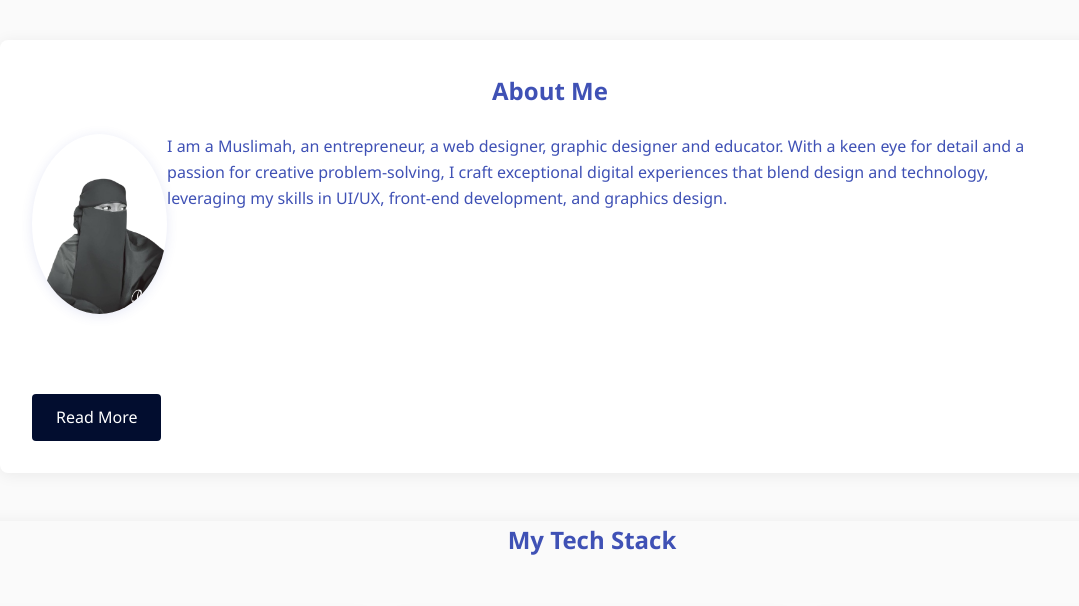
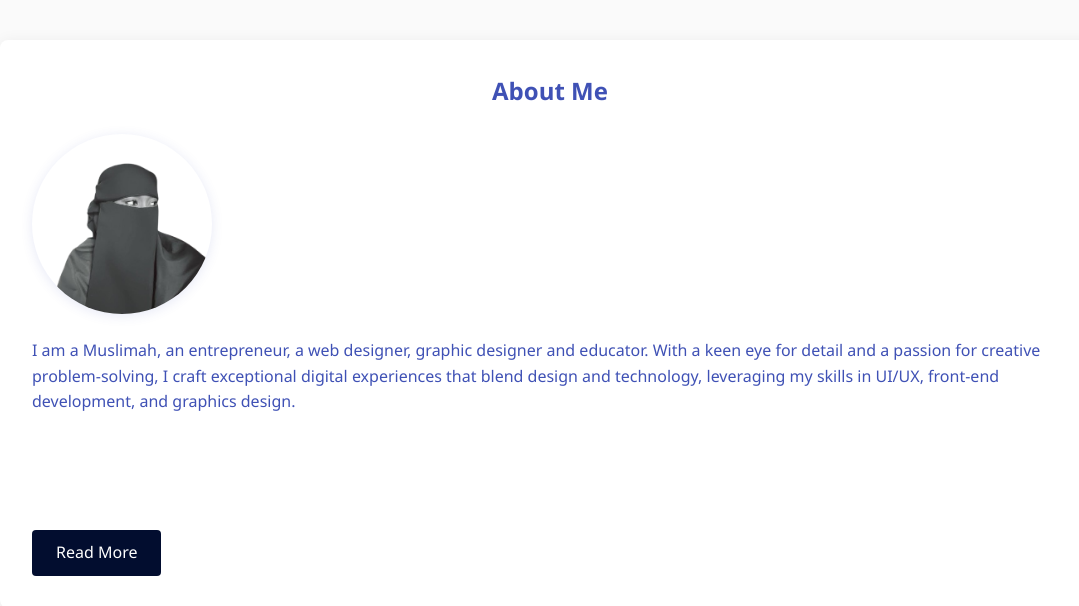
Before and after one commit to RabiatYakasai/My-Portfolio-, a plain HTML site: page index.html in a window 1280 px wide. Shown: the part 900-1506 px from the top of the page, without its empty margins (48-1127 px from the left). Drawn offline with Linux system fonts and the light colour scheme.

Commit message:
Update styles.css

```diff
--- a/styles.css
+++ b/styles.css
@@ -215,16 +215,10 @@ text-align: center;
   gap: 2em;
   flex-wrap: wrap;
   color: #3f51b5;
-align-item: center;
   }
  .about-content p{
    bottom: 20px;
   }
-.about-flex{
-    display:flex;
-    justify-content :space-between;
-}
-}
   .expert{
     color :var(--bg-color-one);
   }
```
